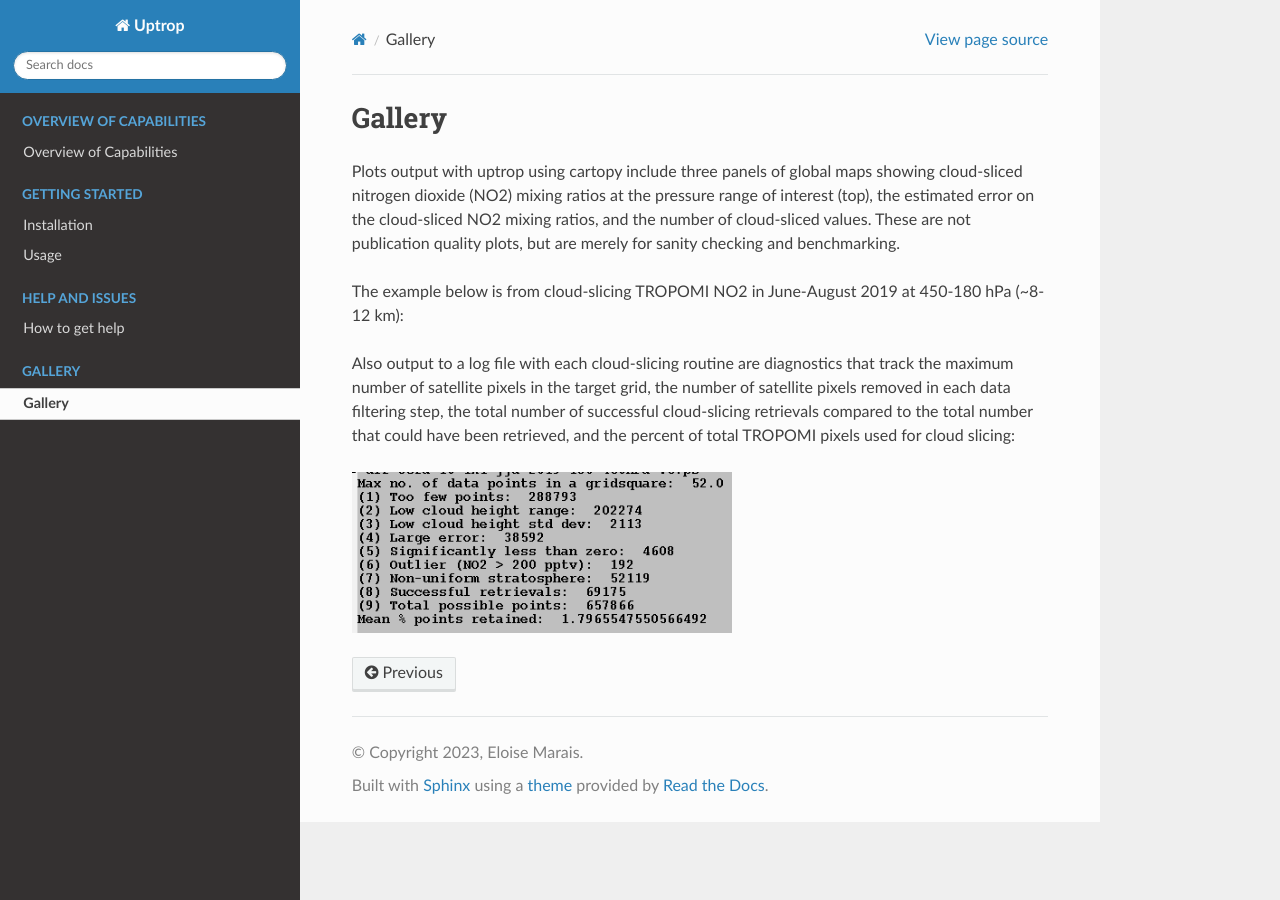
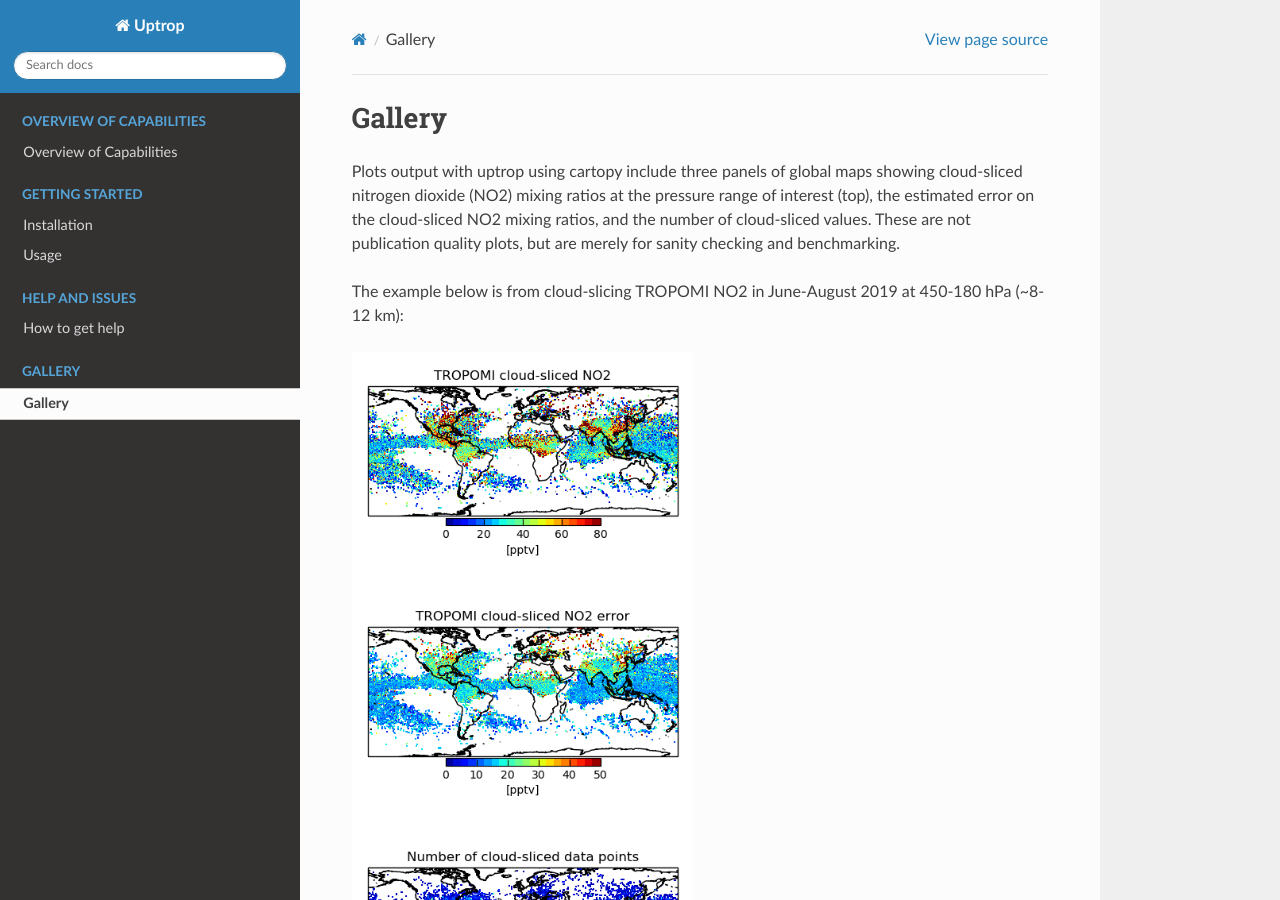
Before and after one commit to eamarais/erc-uptrop, a Sphinx documentation site: the page built from docs/source/Gallery.rst, in a window 1280 px wide and 900 px high. Built offline with Sphinx 7.4.7 and the Read the Docs theme 2.0.0, drawn with Linux system fonts in a browser that asks for light colours.

Commit message:
Update Gallery.rst

```diff
--- a/docs/source/Gallery.rst
+++ b/docs/source/Gallery.rst
@@ -5,11 +5,16 @@ Plots output with uptrop using cartopy include three panels of global maps showi
 
 The example below is from cloud-slicing TROPOMI NO2 in June-August 2019 at 450-180 hPa (~8-12 km):
 
+.. figure:: images/cloudslice-tropomi-no2-sample-plot.png
+  :class: with-border
+  :width: 340
+  :alt: Sample of plots generated with the python script
 
 
 
 Also output to a log file with each cloud-slicing routine are diagnostics that track the maximum number of satellite pixels in the target grid, the number of satellite pixels removed in each data filtering step, the total number of successful cloud-slicing retrievals compared to the total number that could have been retrieved, and the percent of total TROPOMI pixels used for cloud slicing:
 
-.. image:: images/uptrop-logfile-output.png
+.. figure:: images/uptrop-logfile-output.png
+  :class: with-border
   :width: 380
   :alt: Sample of end of cloud-slicing log file
```
